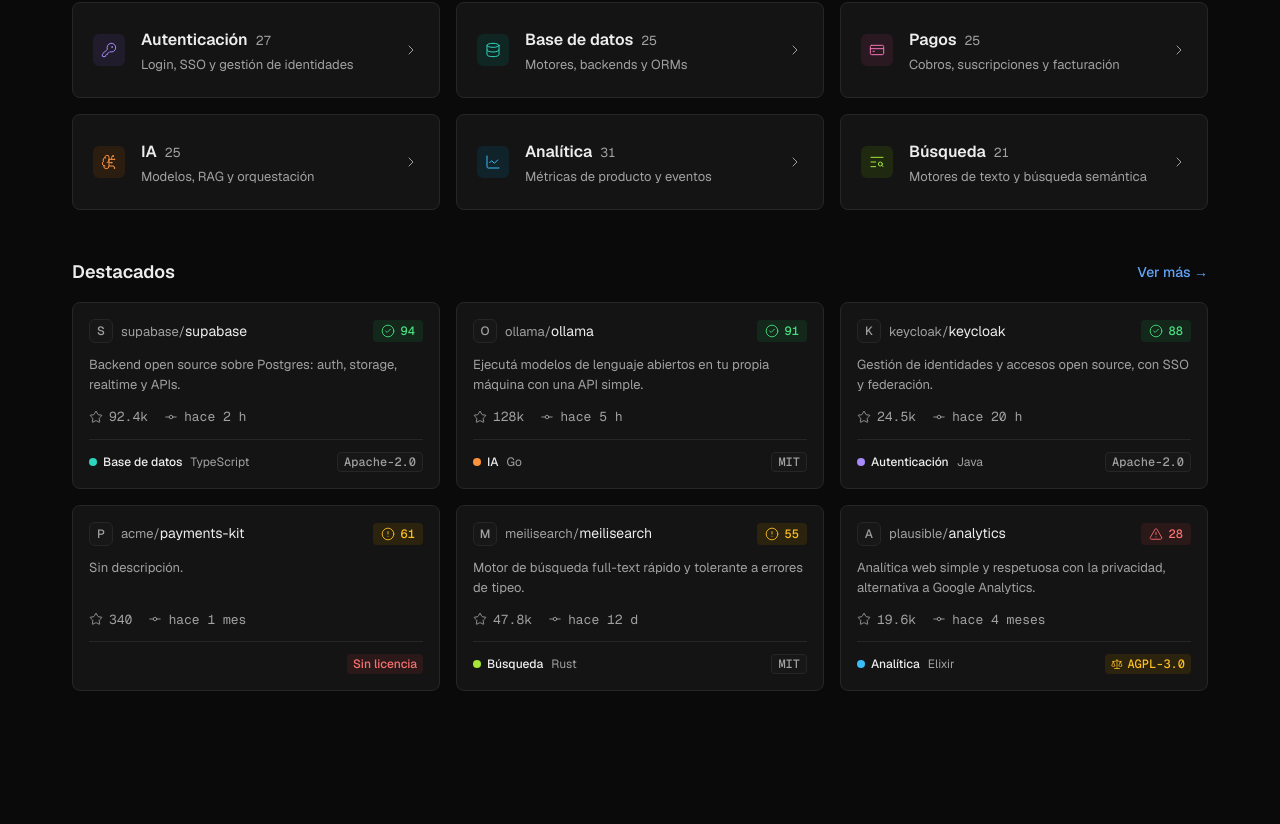
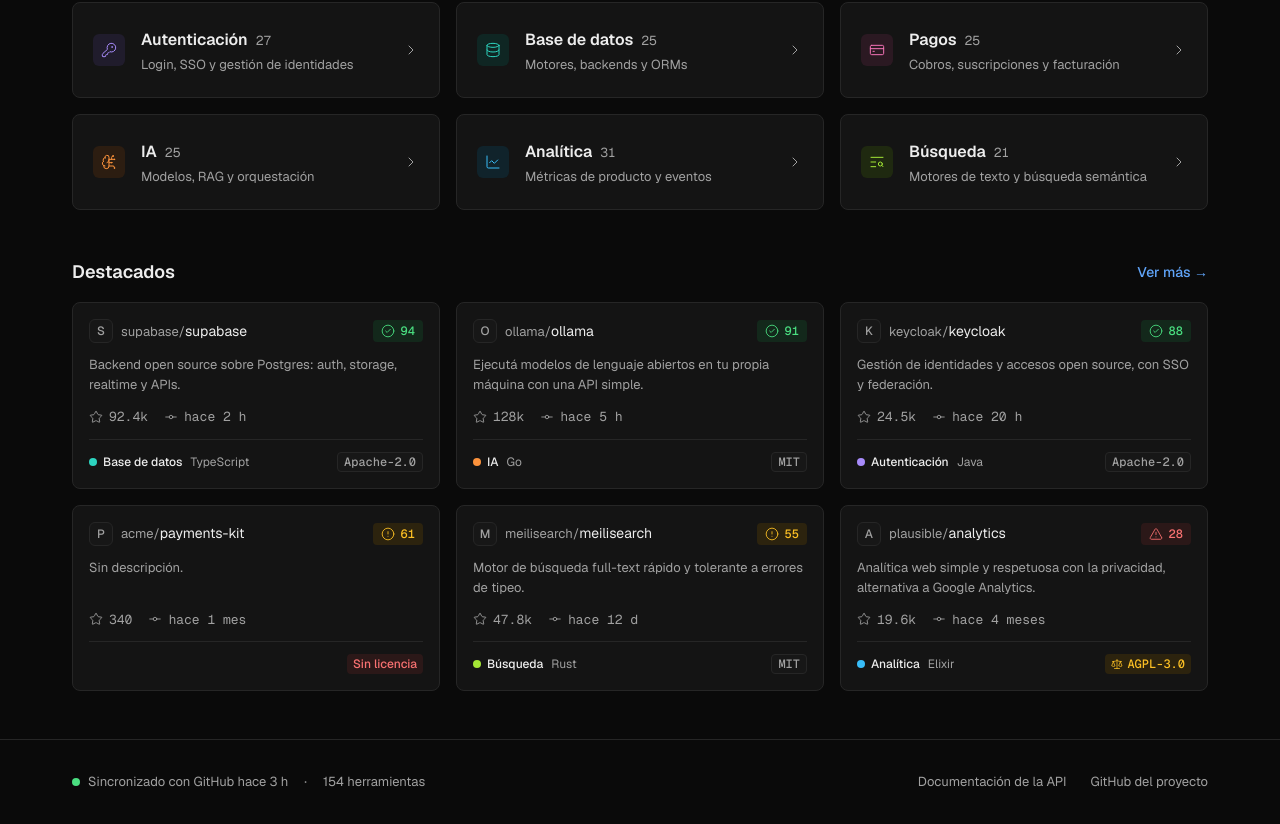
Before and after one commit to No-Country-simulation/S10-26-equipo-8-OpenBridge, a Next.js app in the folder frontend/: page / in a window 1280 px wide. Shown: the part 1090-1914 px from the top of the page. Before the commit the page ends 1829 px from the top, so only its background shows below. Built offline with nearby package versions, Linux system fonts and the light colour scheme.

Commit message:
feat(web): add shared footer with sync status and project links [OB-21]

```diff
--- a/frontend/src/app/layout.tsx
+++ b/frontend/src/app/layout.tsx
@@ -1,5 +1,6 @@
 import type { Metadata } from 'next';
 import { Geist, Geist_Mono } from 'next/font/google';
+import { Footer } from '@/components/layout/footer';
 import './globals.css';
 
 const geistSans = Geist({
@@ -23,7 +24,10 @@
       lang="es"
       className={`${geistSans.variable} ${geistMono.variable} dark h-full antialiased`}
     >
-      <body className="min-h-full flex flex-col">{children}</body>
+      <body className="min-h-full flex flex-col">
+        {children}
+        <Footer />
+      </body>
     </html>
   );
 }
--- /dev/null
+++ b/frontend/src/components/layout/footer.tsx
@@ -0,0 +1,45 @@
+import { getCategories } from '@/lib/categories';
+import { formatLastCommit } from '@/lib/repositories';
+import { getLastSyncedAt } from '@/lib/sync-status';
+
+const REPO_URL = 'https://github.com/No-Country-simulation/S10-26-equipo-8-OpenBridge';
+
+const links = [
+  { href: `${REPO_URL}/tree/main/docs`, label: 'Documentación de la API', external: true },
+  { href: REPO_URL, label: 'GitHub del proyecto', external: true },
+];
+
+export async function Footer() {
+  const categories = await getCategories();
+  const total = categories.reduce((sum, c) => sum + c.repositoryCount, 0);
+  const lastSync = formatLastCommit(await getLastSyncedAt());
+
+  return (
+    <footer className="border-t border-border">
+      <div className="mx-auto flex w-full max-w-300 flex-col gap-4 px-4 py-8 text-[13px] text-muted-foreground sm:px-8 md:flex-row md:items-center md:justify-between">
+        <p className="flex flex-wrap items-center gap-x-4 gap-y-1">
+          <span className="flex items-center gap-2">
+            <span aria-hidden className="size-2 rounded-full bg-health-active" />
+            Sincronizado con GitHub {lastSync}
+          </span>
+          <span aria-hidden className="max-sm:hidden">
+            ·
+          </span>
+          <span>{total} herramientas</span>
+        </p>
+        <nav aria-label="Pie de página" className="flex flex-wrap gap-x-6 gap-y-2">
+          {links.map(({ href, label, external }) => (
+            <a
+              key={label}
+              href={href}
+              {...(external && { target: '_blank', rel: 'noopener noreferrer' })}
+              className="transition-colors hover:text-foreground"
+            >
+              {label}
+            </a>
+          ))}
+        </nav>
+      </div>
+    </footer>
+  );
+}
--- /dev/null
+++ b/frontend/src/lib/sync-status.ts
@@ -0,0 +1,5 @@
+// Mock: el contrato v1 solo expone `lastSyncedAt` en el detalle (GET /repositories/:id),
+// no en el listado. Se reemplaza cuando backend defina de dónde sale.
+export async function getLastSyncedAt() {
+  return new Date(Date.now() - 3 * 3_600_000).toISOString();
+}
```
